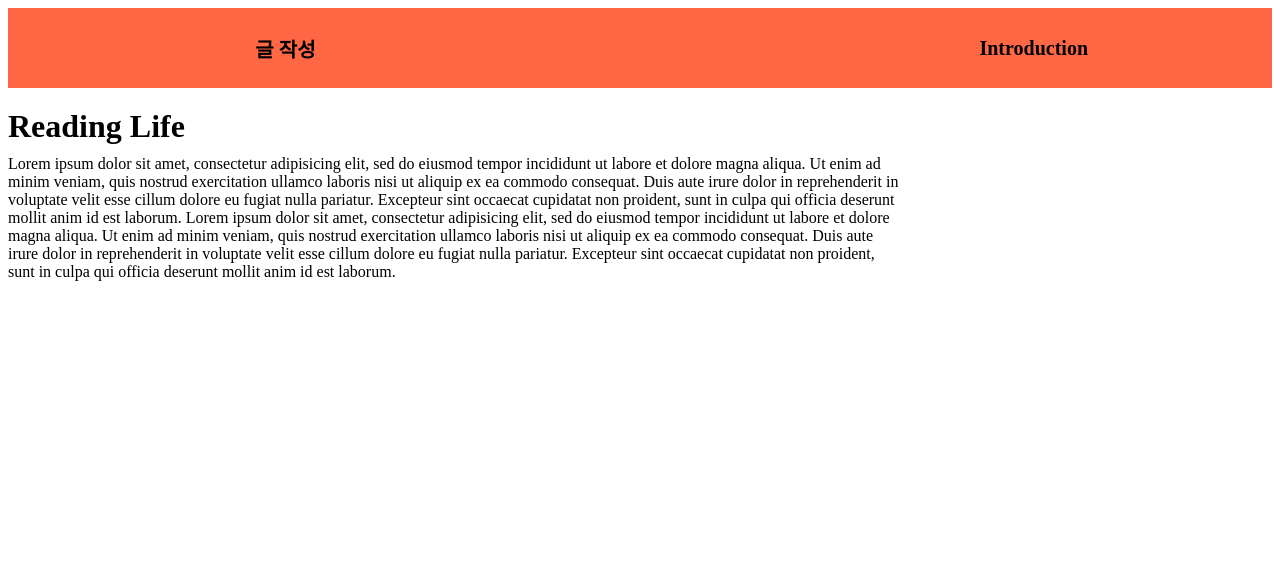
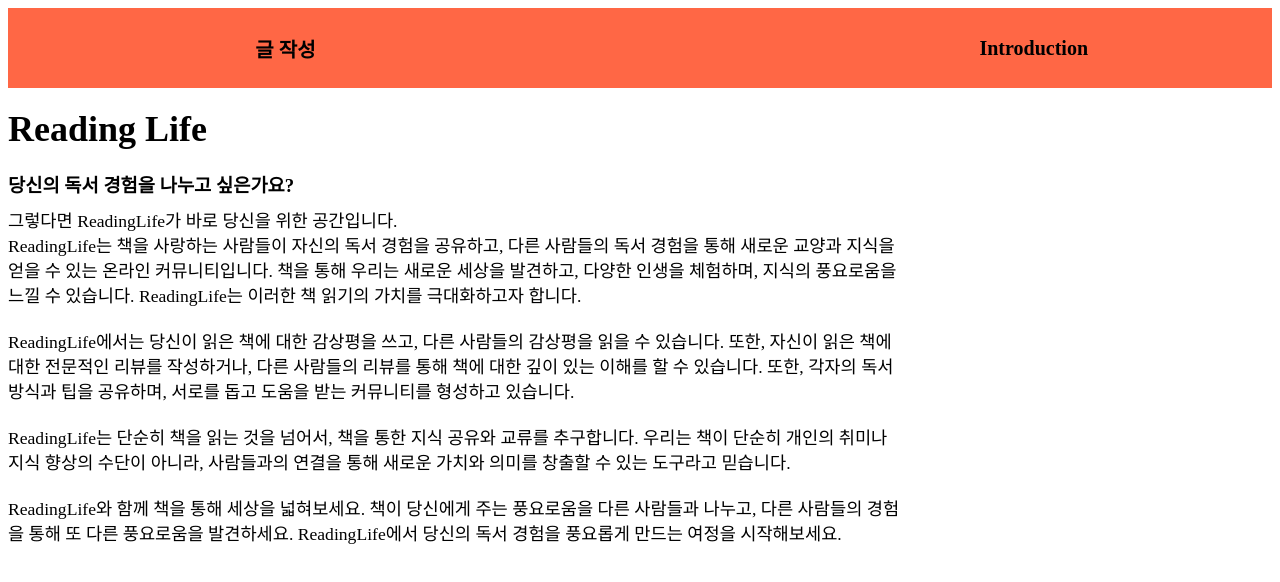
Before and after one commit to JarikiSungnyung/ReadingLife-Frontend, a Vue app: page /intro in a window 1280 px wide. Shown: the top 582 px of the page. Built offline with nearby package versions, Linux system fonts and the light colour scheme; a web font is replaced by a local one.

Commit message:
style: Update intro page

```diff
--- a/src/css/intro.css
+++ b/src/css/intro.css
@@ -3,7 +3,15 @@
 }
 
 .introbox h1 {
-    font-size: 2rem;
+    font-size: 2.25rem;
     font-weight: 900;
+    margin-bottom: 20px;
+}
+
+.introbox h3 {
     margin-bottom: 10px;
 }
+
+.introbox p {
+    font-size: 1.1rem;
+}
--- a/src/views/IntroView.vue
+++ b/src/views/IntroView.vue
@@ -2,11 +2,15 @@
     <div class="container">
         <div class="introbox">
             <h1>Reading Life</h1>
+            <h3>당신의 독서 경험을 나누고 싶은가요?</h3>
             <p>
-                Lorem ipsum dolor sit amet, consectetur adipisicing elit, sed do eiusmod tempor incididunt ut labore et dolore magna aliqua. Ut enim ad minim veniam, quis nostrud exercitation ullamco laboris nisi ut aliquip ex ea commodo consequat.
-                Duis aute irure dolor in reprehenderit in voluptate velit esse cillum dolore eu fugiat nulla pariatur. Excepteur sint occaecat cupidatat non proident, sunt in culpa qui officia deserunt mollit anim id est laborum. Lorem ipsum dolor
-                sit amet, consectetur adipisicing elit, sed do eiusmod tempor incididunt ut labore et dolore magna aliqua. Ut enim ad minim veniam, quis nostrud exercitation ullamco laboris nisi ut aliquip ex ea commodo consequat. Duis aute irure
-                dolor in reprehenderit in voluptate velit esse cillum dolore eu fugiat nulla pariatur. Excepteur sint occaecat cupidatat non proident, sunt in culpa qui officia deserunt mollit anim id est laborum.
+                그렇다면 ReadingLife가 바로 당신을 위한 공간입니다. <br />
+                ReadingLife는 책을 사랑하는 사람들이 자신의 독서 경험을 공유하고, 다른 사람들의 독서 경험을 통해 새로운 교양과 지식을 얻을 수 있는 온라인 커뮤니티입니다. 책을 통해 우리는 새로운 세상을 발견하고, 다양한 인생을 체험하며, 지식의
+                풍요로움을 느낄 수 있습니다. ReadingLife는 이러한 책 읽기의 가치를 극대화하고자 합니다. <br /><br />
+                ReadingLife에서는 당신이 읽은 책에 대한 감상평을 쓰고, 다른 사람들의 감상평을 읽을 수 있습니다. 또한, 자신이 읽은 책에 대한 전문적인 리뷰를 작성하거나, 다른 사람들의 리뷰를 통해 책에 대한 깊이 있는 이해를 할 수 있습니다. 또한, 각자의
+                독서 방식과 팁을 공유하며, 서로를 돕고 도움을 받는 커뮤니티를 형성하고 있습니다. <br /><br />
+                ReadingLife는 단순히 책을 읽는 것을 넘어서, 책을 통한 지식 공유와 교류를 추구합니다. 우리는 책이 단순히 개인의 취미나 지식 향상의 수단이 아니라, 사람들과의 연결을 통해 새로운 가치와 의미를 창출할 수 있는 도구라고 믿습니다.<br /><br />
+                ReadingLife와 함께 책을 통해 세상을 넓혀보세요. 책이 당신에게 주는 풍요로움을 다른 사람들과 나누고, 다른 사람들의 경험을 통해 또 다른 풍요로움을 발견하세요. ReadingLife에서 당신의 독서 경험을 풍요롭게 만드는 여정을 시작해보세요.
             </p>
         </div>
     </div>
```
